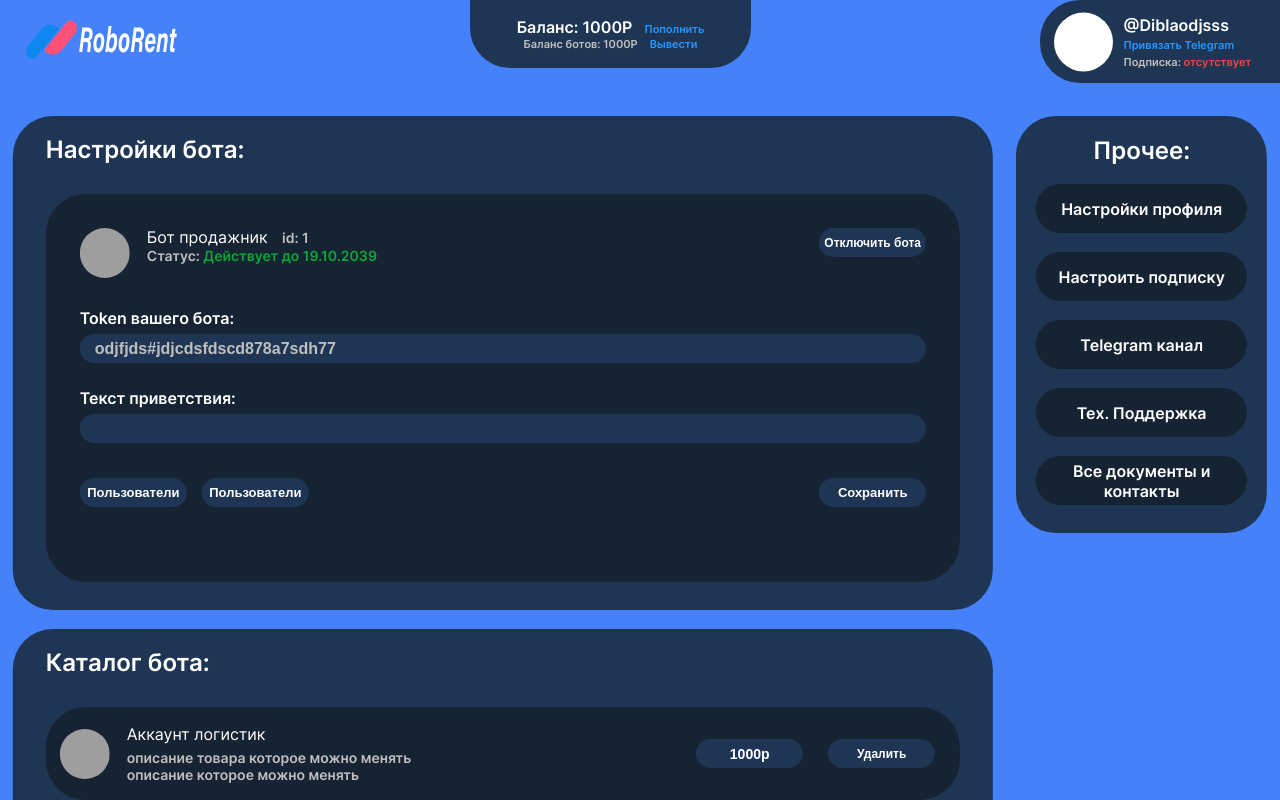
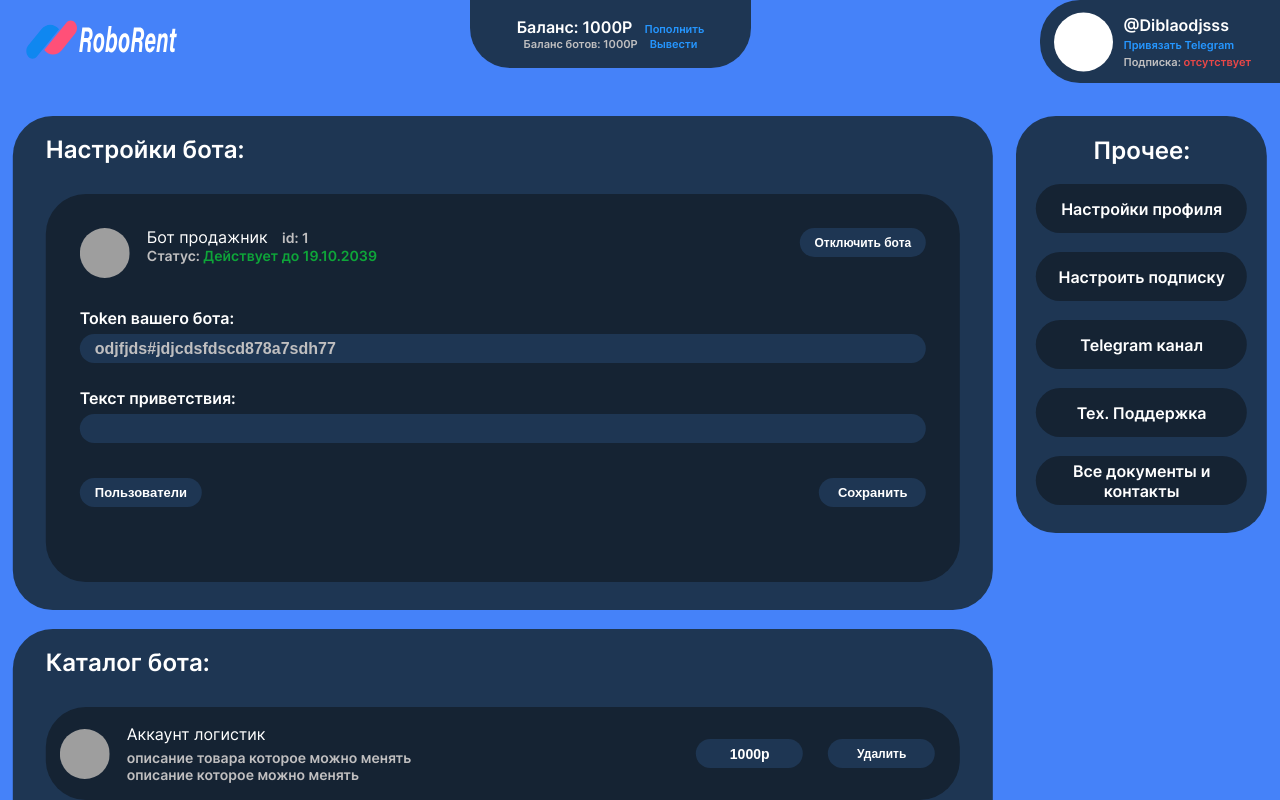
Before and after one commit to Holder-hash/RoboRent, a React (Vite) app: page /RoboRent/1 in a window 1280 px wide. Shown: the top 800 px of the page. Built offline with nearby package versions, Linux system fonts and the light colour scheme; grey boxes are pictures that could not be loaded; the HTML template or start-up script is replaced by a standard one.

Commit message:
.button_padding

```diff
--- a/src/components/screens/UserBotSinglePage/UserBotSinglePage.jsx
+++ b/src/components/screens/UserBotSinglePage/UserBotSinglePage.jsx
@@ -44,7 +44,9 @@ function UserBotSinglePage({ to }) {
                     </p>
                   </div>
                 </div>
-                <BotsListBtn>Отключить бота</BotsListBtn>
+                <BotsListBtn className="button_padding">
+                  Отключить бота
+                </BotsListBtn>
               </div>
               <div className="bots-settings__inputs">
                 <label htmlFor="token">Token вашего бота:</label>
@@ -54,8 +56,9 @@ function UserBotSinglePage({ to }) {
               </div>
               <div className="bots-settings__footer">
                 <div className="bots-settings__footer-additional">
-                  <BotsListBtn>Пользователи</BotsListBtn>
-                  <BotsListBtn>Пользователи</BotsListBtn>
+                  <BotsListBtn className="button_padding">
+                    Пользователи
+                  </BotsListBtn>
                 </div>
                 <BotsListBtn>Сохранить</BotsListBtn>
               </div>
--- a/src/components/ui/BotListBtn/BotsListBtn.jsx
+++ b/src/components/ui/BotListBtn/BotsListBtn.jsx
@@ -1,8 +1,8 @@
 import styles from "./BotsListBtn.module.scss";
 
-function BotsListBtn({ children, ...props }) {
+function BotsListBtn({ children, className, ...props }) {
   return (
-    <button className={styles.button} {...props}>
+    <button className={`${styles.button} ${className}`} {...props}>
       {children}
     </button>
   );
--- a/src/index.css
+++ b/src/index.css
@@ -35,3 +35,8 @@ main {
   gap: 19px;
   margin-bottom: 24px;
 }
+
+.button_padding {
+  width: unset !important;
+  padding: 0 15px !important;
+}
```
Also changed, not shown: 1 other file (tests, documents, lock files or other folders).
